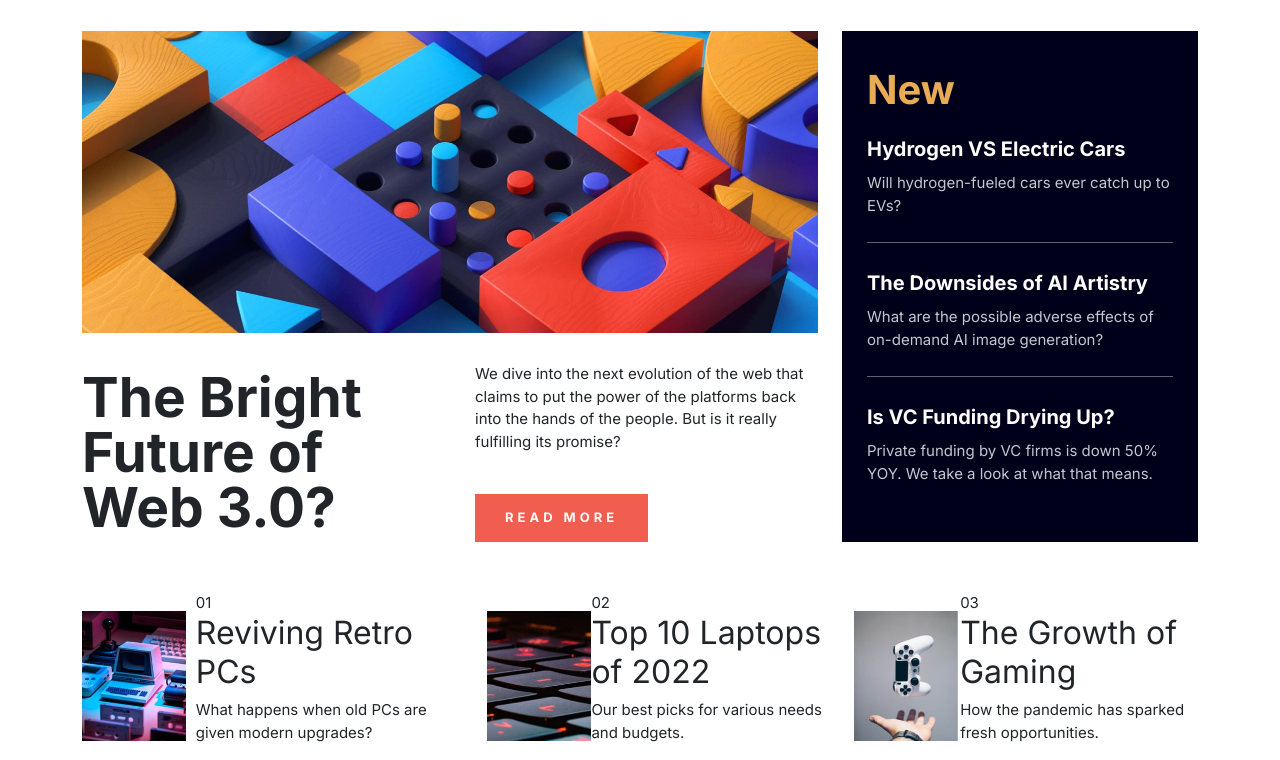
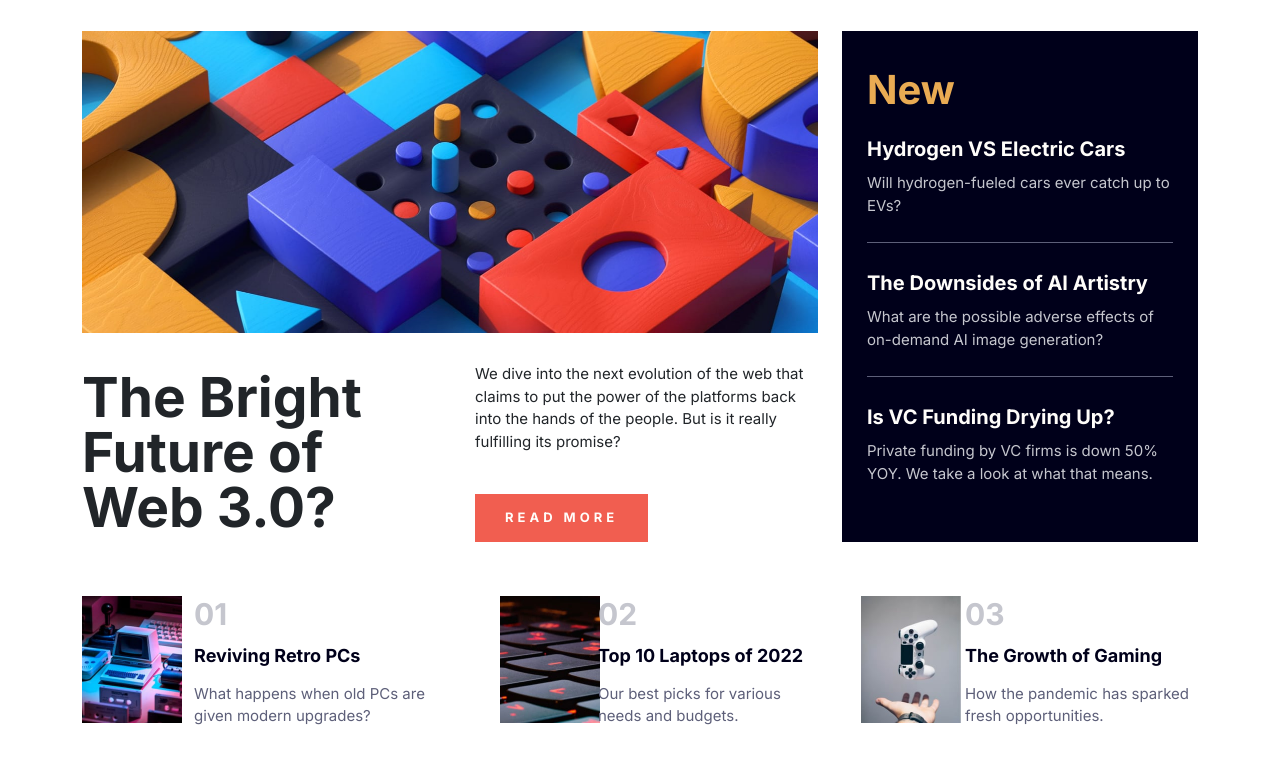
Before and after one commit to mehmetbacik/news-homepage, a plain HTML site: page index.html in a window 1280 px wide. Shown: the part 140-900 px from the top of the page. After the commit the page ends 868 px from the top, so only its background shows below. Drawn offline with Linux system fonts and the light colour scheme.

Commit message:
Update
Updated for style.

```diff
--- a/assets/scss/styles.scss
+++ b/assets/scss/styles.scss
@@ -128,19 +128,36 @@ html {
         .main__currentNews {
             @include d-flex;
             justify-content: space-between;
-            gap: 30px;
+            gap: 50px;
             .currentNews-content-child {
                 @include d-flex;
                 gap: 20px;
                 .content-image {
                     width: 25%;
                     img {
-                        width: 104px;
-                        height: 130px;
+                        width: 100px;
+                        height: 127px;
                     }
                 }
                 .content-text {
+                    display: flex;
+                    flex-direction: column;
+                    gap: 8px;
                     width: 75%;
+                    span {
+                        color: $grayish-blue;
+                        font-weight: 700;
+                        font-size: 30px;
+                    }
+                    h2 {
+                        color: $very-dark-blue;
+                        font-size: 18px;
+                        font-weight: 700;
+                    }
+                    p {
+                        color: $dark-grayish-blue;
+                        margin-bottom: 0;
+                    }
                 }
             }
         }
```
Also changed, not shown: assets/css/styles.css, 1 other file.
